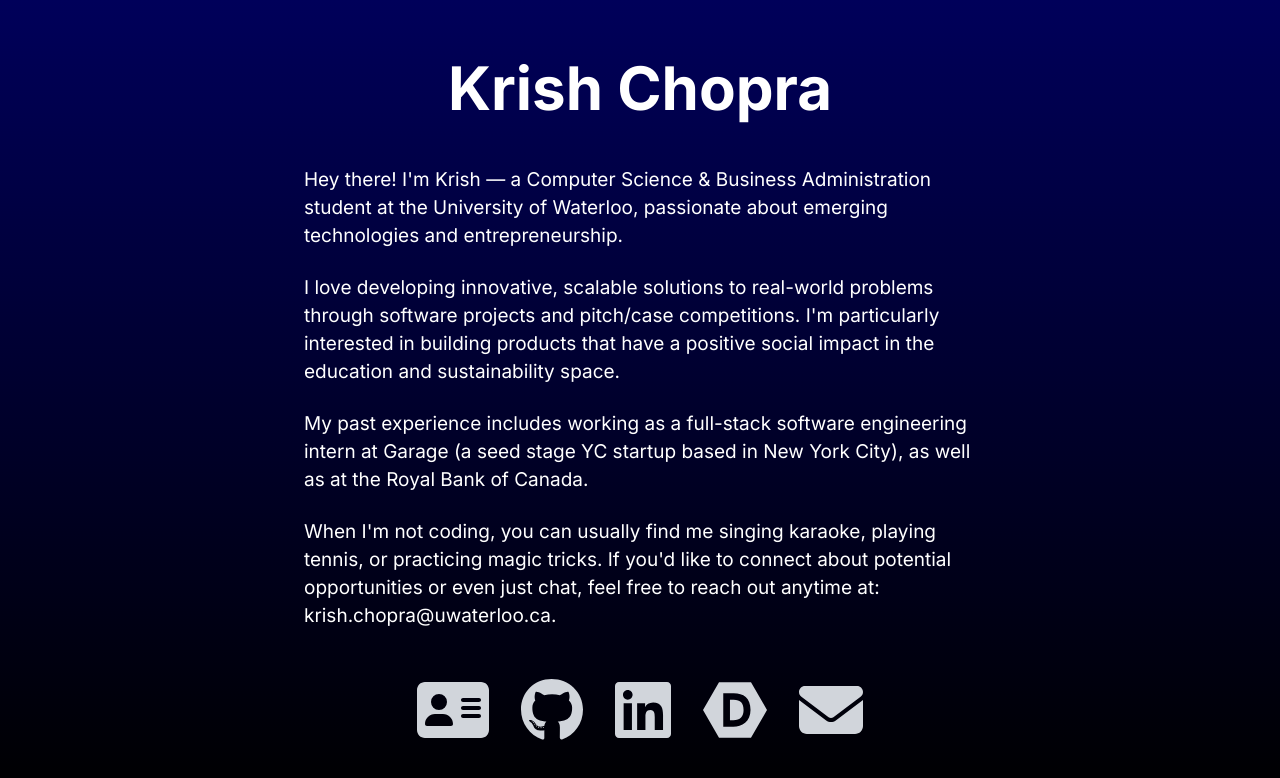
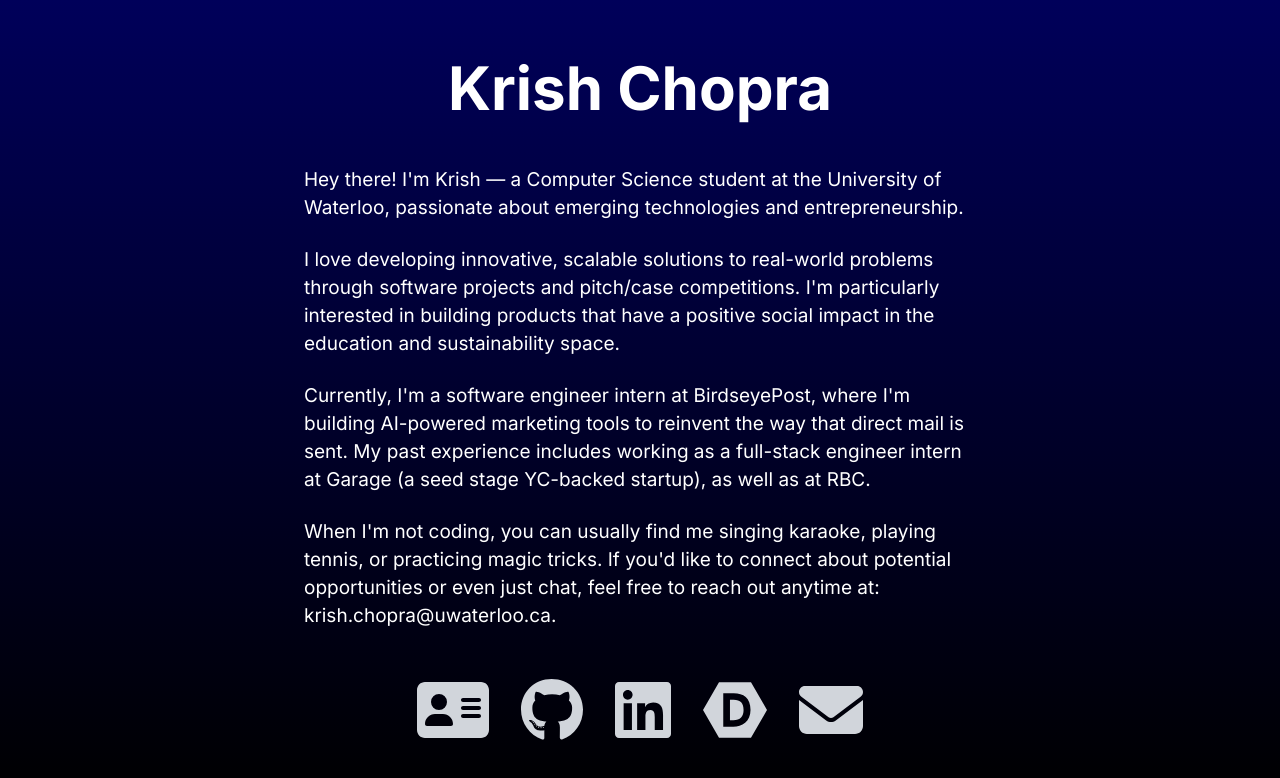
Before and after one commit to krishchopra/site, a Next.js app: page / in a window 1280 px wide. Shown: the top 778 px of the page. Built offline with nearby package versions, Linux system fonts and the light colour scheme.

Commit message:
tweaked intro

```diff
--- a/app/page.tsx
+++ b/app/page.tsx
@@ -13,8 +13,8 @@ export default function Home() {
 					Krish Chopra
 				</h1>
 				<p className="mb-4 pt-6 text-lg sm:text-[19px]">
-          Hey there! I&apos;m Krish — a Computer Science & Business
-          Administration student at the {" "}
+					Hey there! I&apos;m Krish — a Computer Science student at
+					the {" "}
 					<a
 						href="https://uwaterloo.ca/"
 						className="hover:underline"
@@ -23,17 +23,29 @@ export default function Home() {
 					>
 						University of Waterloo
 					</a>
-          , passionate about emerging technologies and entrepreneurship.
+					, passionate about emerging technologies and
+					entrepreneurship.
 				</p>
 				<p className="mb-6 text-lg sm:text-[19px]">
-          I love developing innovative, scalable solutions to real-world
-          problems through software projects and pitch/case competitions.
-          I&apos;m particularly interested in building products that have a
-          positive social impact in the education and sustainability space.
+					I love developing innovative, scalable solutions to
+					real-world problems through software projects and pitch/case
+					competitions. I&apos;m particularly interested in building
+					products that have a positive social impact in the education
+					and sustainability space.
 				</p>
 				<p className="mb-6 text-lg sm:text-[19px]">
-          My past experience includes working as a full-stack software
-          engineering intern at{" "}
+					Currently, I'm a software engineer intern at{" "}
+					<a
+						href="https://birdseyepost.com"
+						className="hover:underline"
+						target="_blank"
+						rel="noopener noreferrer"
+					>
+						BirdseyePost
+					</a>
+					, where I'm building AI-powered marketing tools to reinvent
+					the way that direct mail is sent. My past experience
+					includes working as a full-stack engineer intern at{" "}
 					<a
 						href="https://www.ycombinator.com/companies/garage-2"
 						className="hover:underline"
@@ -42,22 +54,22 @@ export default function Home() {
 					>
 						Garage
 					</a>{" "}
-          (a seed stage YC startup based in New York City), as well as at the{" "}
+					(a seed stage YC-backed startup), as well as at{" "}
 					<a
 						href="https://www.rbc.com/about-rbc.html"
 						className="hover:underline"
 						target="_blank"
 						rel="noopener noreferrer"
 					>
-            Royal Bank of Canada
+						RBC
 					</a>
 					.
 				</p>
 				<p className="mb-6 text-lg sm:text-[19px]">
-          When I&apos;m not coding, you can usually find me singing karaoke,
-          playing tennis, or practicing magic tricks. If you&apos;d like to
-          connect about potential opportunities or even just chat, feel free to
-          reach out anytime at:{" "}
+					When I&apos;m not coding, you can usually find me singing
+					karaoke, playing tennis, or practicing magic tricks. If
+					you&apos;d like to connect about potential opportunities or
+					even just chat, feel free to reach out anytime at:{" "}
 					<a
 						href="mailto:krish.chopra@uwaterloo.ca"
 						className="hover:underline"
```
Lines whose indentation alone changed are shown as unchanged.
